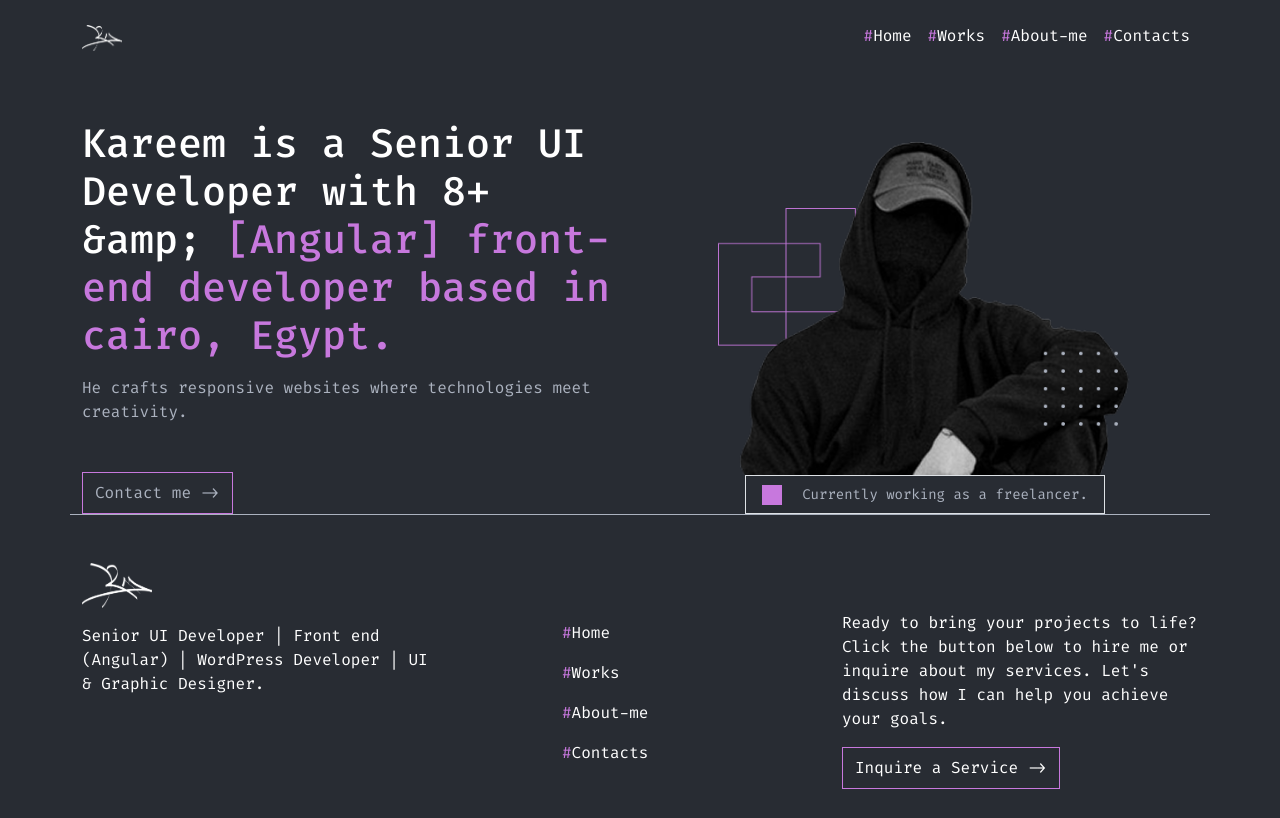
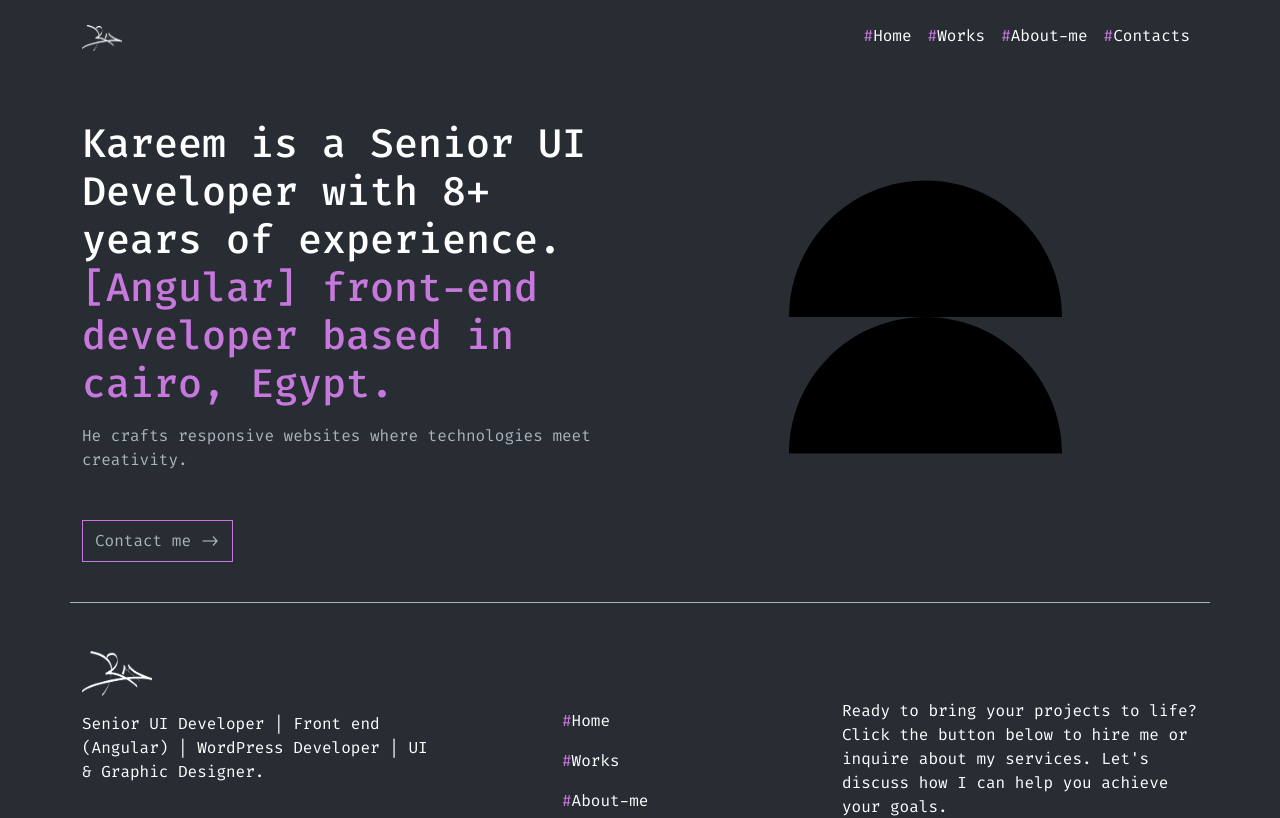
Before and after one commit to kareem-mahmoud/portfolio, an Angular app: page /first-Content in a window 1280 px wide. Shown: the top 818 px of the page. Built offline with nearby package versions, Linux system fonts and the light colour scheme.

Commit message:
last update for first content

```diff
--- a/src/app/contacts/contacts.ts
+++ b/src/app/contacts/contacts.ts
@@ -12,8 +12,6 @@ import { aboutMe } from '../module/app-module';
 export class Contacts {
 
   aboutMeText = signal<string>(aboutMe) ;
-
-
   contactsDetails: any[] = [];
 
 
--- a/src/app/module/app-module.ts
+++ b/src/app/module/app-module.ts
@@ -13,7 +13,7 @@ export const ComponentsData: any[] = [
         firstContent: {
             firstContentImg: 'profile.png',
             firstContentImgSlug: 'Currently working as a freelancer.',
-            firstContentH1A: 'Kareem is a Senior UI Developer with 8+ &amp;',
+            firstContentH1A: 'Kareem is a Senior UI Developer with 8+ years of experience.',
             firstContentH1B: '[Angular] front-end developer based in cairo, Egypt.',
             firstContentP: 'He crafts responsive websites where technologies meet creativity.',
             firstContentButtonText: 'Contact me ->',
--- a/src/app/shared/first-content/first-content.html
+++ b/src/app/shared/first-content/first-content.html
@@ -5,7 +5,7 @@
                 <div class="content-wrapper">
                     <section class="inner-content_container">
                         <div class="row">
-                            <div class="col-md-6 col-sm-12">
+                            <div class="col-lg-6 col-md-12 col-sm-12">
                                 <div class="box h-100 mt-5">
                                     <h1 class="text-color_gray mb-3">
                                         <span class="text-color_white">
@@ -24,16 +24,21 @@
                                 </div>
                             </div>
 
-                            <div class="col-md-6 col-sm-12">
+                            <div class="col-lg-6 col-md-12 col-sm-12">
                                 <div class="item mb-5 h-100">
-                                    <div class="img_box d-flex flex-column justify-content-end align-items-center h-100">
-                                        <img [src]="firstContent().firstContentImg" alt="me">
-                                        <div class="color_box py-2 px-3 border d-flex justify-content-center align-items-center">
+                                    <div class="img_box d-flex flex-column justify-content-start align-items-center h-100">
+                                        <svg width="1" height="1" viewBox="0 0 1 1" fill="none" xmlns="http://www.w3.org/2000/svg">
+                                        <path
+                                            d="M1 0.5H0C0 0.367392 0.0526784 0.240215 0.146447 0.146447C0.240215 0.0526784 0.367392 0 0.5 0C0.632608 0 0.759785 0.0526784 0.853553 0.146447C0.947322 0.240215 1 0.367392 1 0.5ZM1 1H0C0 0.867392 0.0526784 0.740215 0.146447 0.646447C0.240215 0.552678 0.367392 0.5 0.5 0.5C0.632608 0.5 0.759785 0.552678 0.853553 0.646447C0.947322 0.740215 1 0.867392 1 1Z"
+                                            fill="black"
+                                        />
+                                        </svg>
+                                        <!-- <div class="color_box py-2 px-3 border d-flex justify-content-center align-items-center">
                                             <span class="d-flex"></span>
                                             <span class="d-flex text-color_gray">
                                                 {{firstContent().firstContentImgSlug}}
                                             </span>
-                                        </div>
+                                        </div> -->
                                     </div>
                                 </div>
                             </div>
--- a/src/app/shared/first-content/first-content.scss
+++ b/src/app/shared/first-content/first-content.scss
@@ -4,6 +4,7 @@
     .content-container {
         .content-wrapper {
             .inner-content_container {
+                margin-bottom: 40px;;
                 .box {
                     a.redirect_btn {
                         padding: 8px 12px;
@@ -19,26 +20,30 @@
                 }
                 .item {
                     .img_box {
-                        img {
-                            position: relative;
-                            height: 340px;
-                            width: 100%;
-                            object-fit: contain;
-                            object-position: center;
-                        }
-                        .color_box {
+                        // img {
+                        //     position: relative;
+                        //     height: 340px;
+                        //     width: 100%;
+                        //     object-fit: contain;
+                        //     object-position: center;
+                        // }
+                        // .color_box {
 
-                            span:nth-child(1) {
-                                width: 20px;
-                                height: 20px;
-                                margin-right: 20px;
-                                background-color: $primary-color;
-                            }
-                            span:nth-child(2) {
-                                font-size: 14px;
-                                font-weight: 400;
+                        //     span:nth-child(1) {
+                        //         width: 20px;
+                        //         height: 20px;
+                        //         margin-right: 20px;
+                        //         background-color: $primary-color;
+                        //     }
+                        //     span:nth-child(2) {
+                        //         font-size: 14px;
+                        //         font-weight: 400;
 
-                            }
+                        //     }
+                        // }
+                        svg {
+                            width: 50% !important;
+                            height: 100% !important;
                         }
                     }
                 }
--- a/src/app/shared/first-content/first-content.ts
+++ b/src/app/shared/first-content/first-content.ts
@@ -9,16 +9,8 @@ import { ComponentsData } from '../../module/app-module';
   styleUrl: './first-content.scss',
   changeDetection: ChangeDetectionStrategy.OnPush
 })
-export class FirstContent implements OnInit {
-
+export class FirstContent {
 
   firstContent = signal<any>(ComponentsData[0].firstContent);
 
-
-  ngOnInit(): void {
-
-  }
-
-
-
 }
--- a/src/app/shared/projects/projects.ts
+++ b/src/app/shared/projects/projects.ts
@@ -27,7 +27,6 @@ export class Projects implements OnInit {
 
   ngOnInit(): void {
     this.renderProjectsSection();
-    console.log(this.projectsList());
   }
 
 
```
